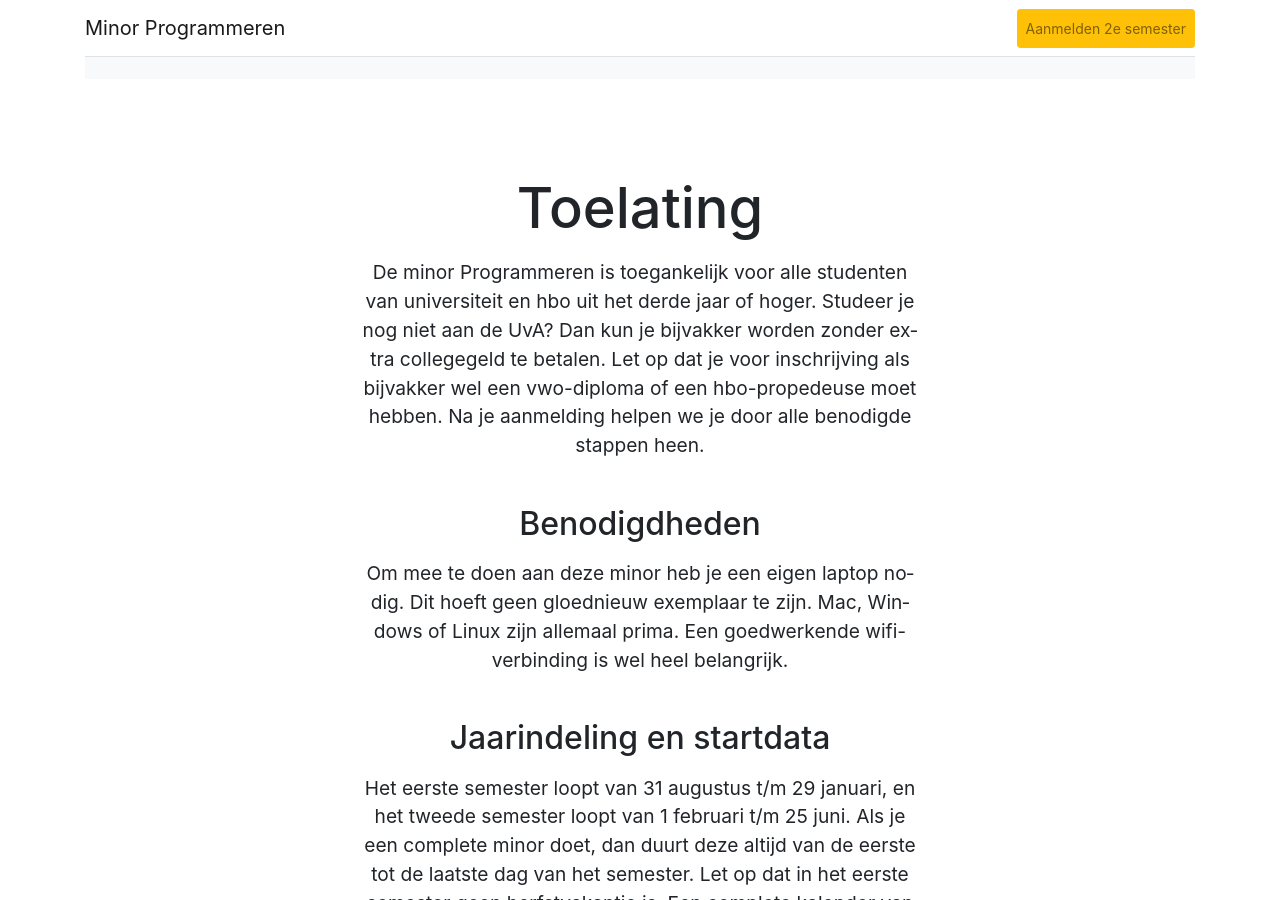
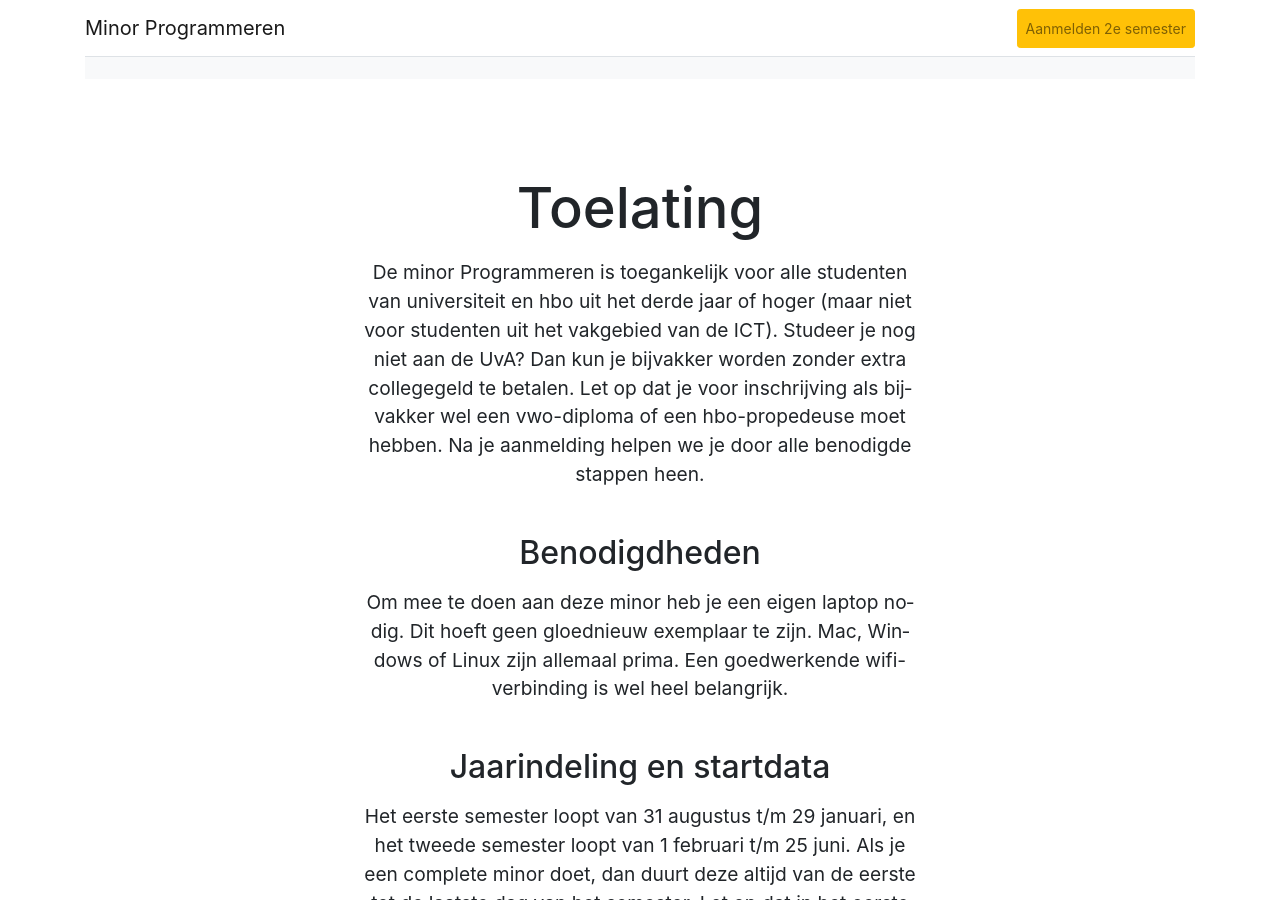
Before and after one commit to tdoolan/info, a Jekyll site: the page built from minoren/minprog/index.md, in a window 1280 px wide and 900 px high, scrolled down 5474 px. Built offline with Jekyll 4.4.1, drawn with Linux system fonts in a browser that asks for light colours.

Commit message:
natuurlijk

```diff
--- a/minoren/minprog/index.md
+++ b/minoren/minprog/index.md
@@ -137,7 +137,7 @@
 <div class="panel-bg panel-padded panel-content-50">
     <h1 class="display-4">Toelating</h1>
     <p class="display-6">
-        De minor Programmeren is toegankelijk voor alle studenten van universiteit en hbo uit het derde jaar of hoger. Studeer je nog niet aan de UvA? Dan kun je bijvakker worden zonder extra collegegeld te betalen. Let op dat je voor inschrijving als bijvakker wel een vwo-diploma of een hbo-propedeuse moet hebben. Na je aanmelding helpen we je door alle benodigde stappen heen.
+        De minor Programmeren is toegankelijk voor alle studenten van universiteit en hbo uit het derde jaar of hoger (maar niet voor studenten uit het vakgebied van de ICT). Studeer je nog niet aan de UvA? Dan kun je bijvakker worden zonder extra collegegeld te betalen. Let op dat je voor inschrijving als bijvakker wel een vwo-diploma of een hbo-propedeuse moet hebben. Na je aanmelding helpen we je door alle benodigde stappen heen.
     </p>
 
     <h2>Benodigdheden</h2>
```
